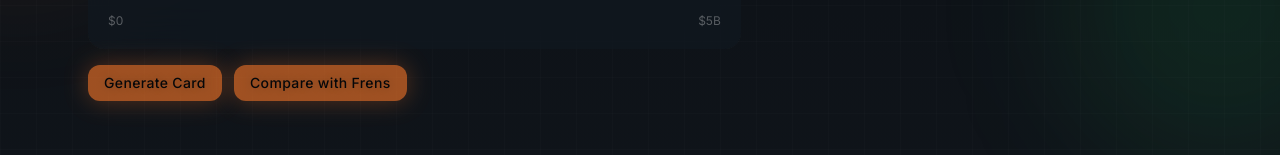
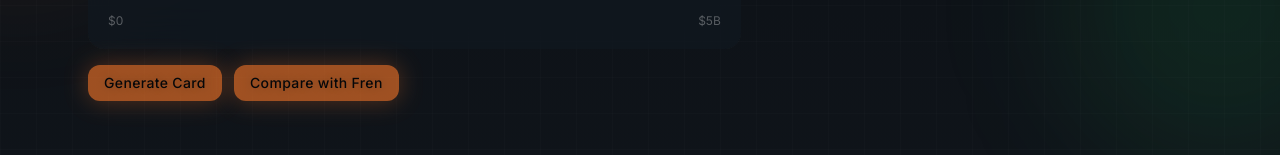
Before and after one commit to wicktg/yapium, a React (Create React App) app: page /p/irys/1 in a window 1280 px wide. Shown: the part 391-546 px from the top of the page. Built offline with nearby package versions, Linux system fonts and the light colour scheme; no server answers.

Commit message:
Final v8

```diff
--- a/src/pages/ProjectIrys.js
+++ b/src/pages/ProjectIrys.js
@@ -229,7 +229,7 @@ export default function ProjectIrys() {
               disabled={!eligible}
               className={!eligible ? "opacity-60 cursor-not-allowed" : ""}
             >
-              Compare with Frens
+              Compare with Fren
             </NeonButton>
           </div>
         </div>
```
